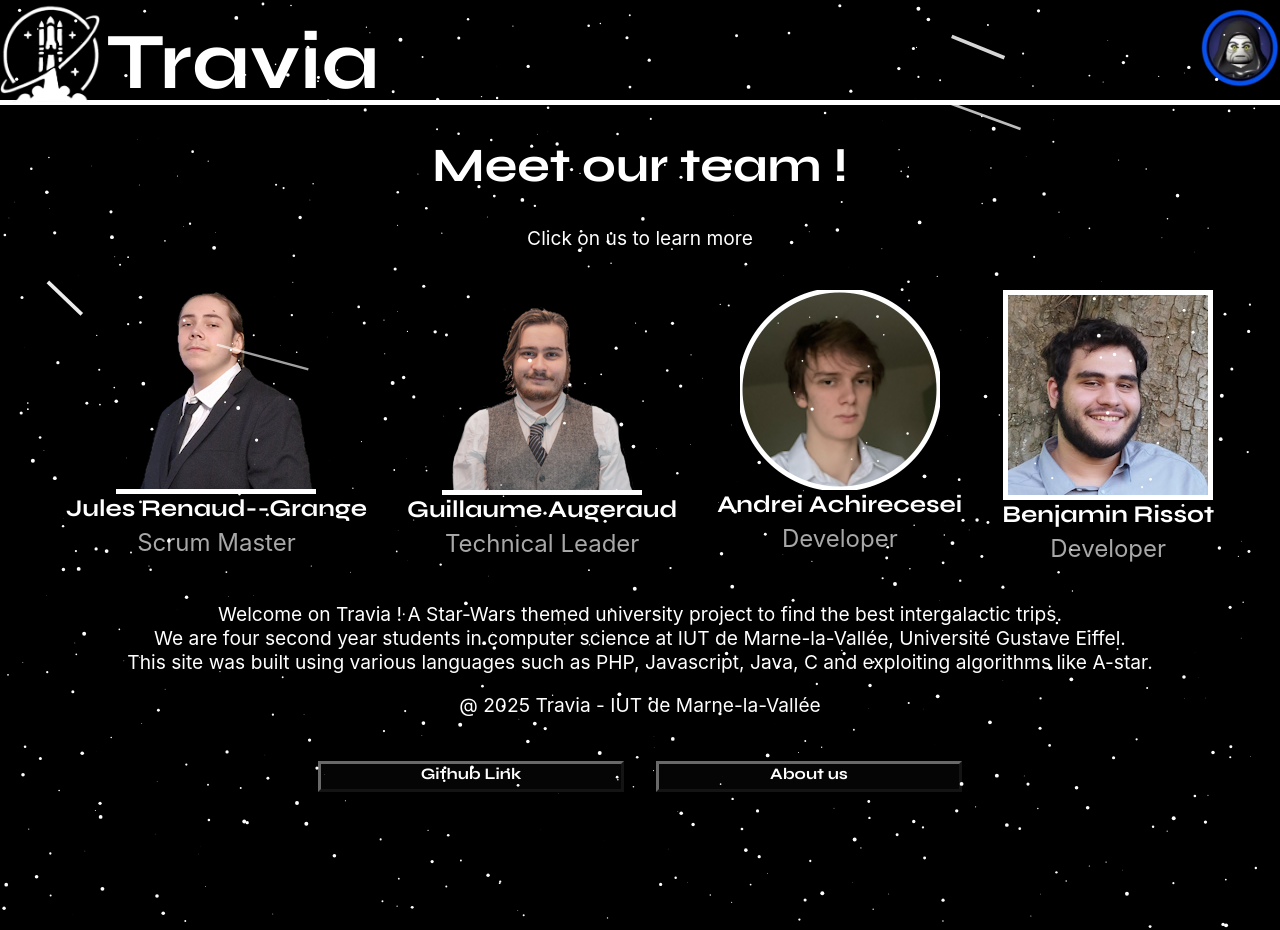
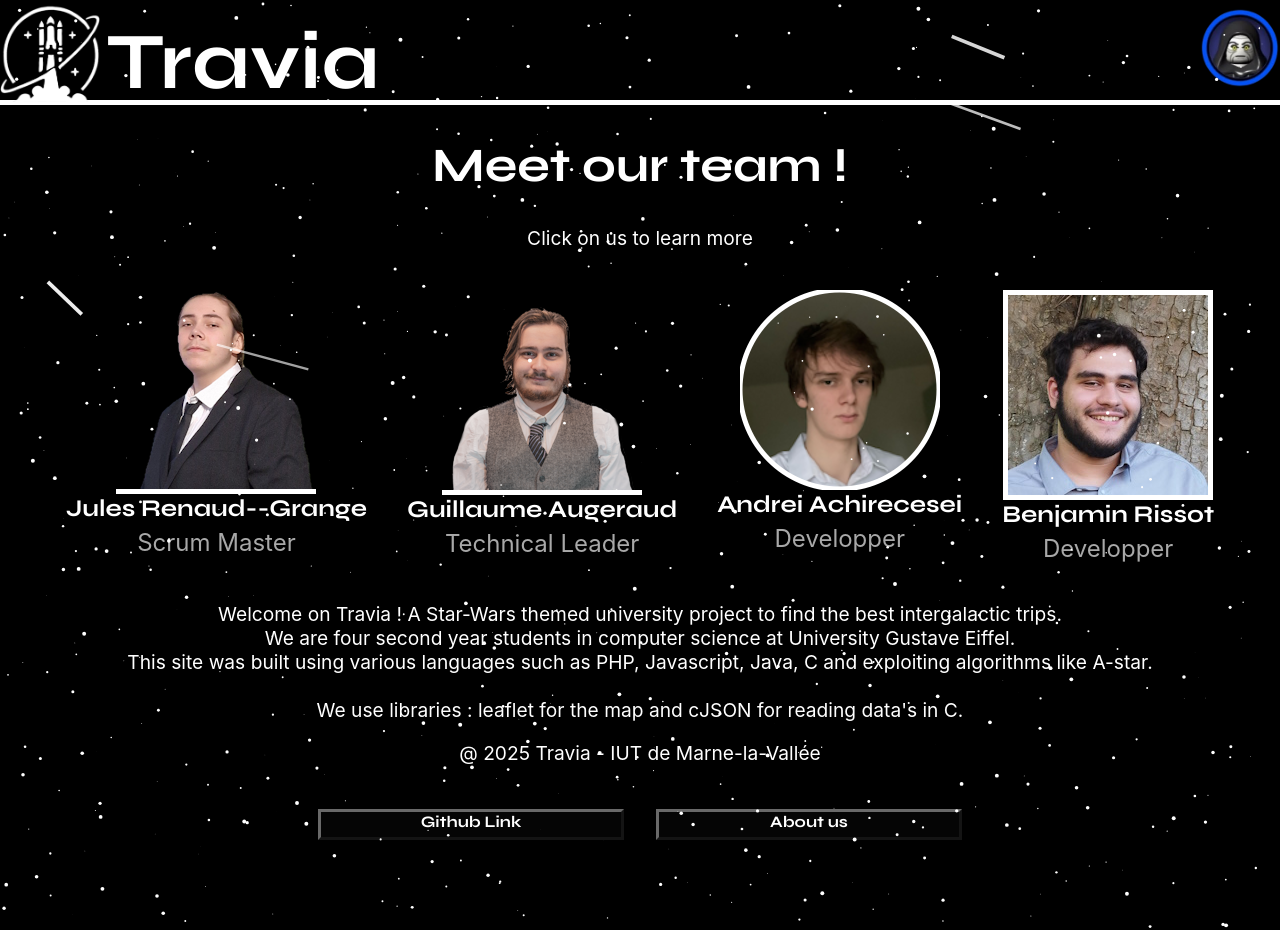
Before and after one commit to HayroMaki/Travia, a PHP site: page /aboutus.php in a window 1280 px wide. Run offline with PHP 8.4, Linux system fonts and the light colour scheme; some web fonts are replaced.

Commit message:
modified typo.

```diff
--- a/aboutus.php
+++ b/aboutus.php
@@ -1,13 +1,4 @@
 <!DOCTYPE html>
-
-<?php
-
-// To prevent the program to stop due to memory usage or execution time :
-ini_set('memory_limit', '4096M');
-ini_set('max_execution_time', 0);
-ini_set('display_errors', 1);
-error_reporting(E_ALL);
-?>
 
 <html lang="fr">
 <head>
@@ -36,17 +27,19 @@ include("include/header.inc.php");
         <div class="box"><img class="jg" src="images/guillaume.png">Guillaume Augeraud<br><div class="role">Technical Leader</div></div>
     </a>
     <a href="https://www.linkedin.com/in/a-achirecesei/" target="_blank">
-        <div class="box"><img src="images/andrei.png">Andrei Achirecesei<br><div class="role">Developer</div></div>
+        <div class="box"><img src="images/andrei.png">Andrei Achirecesei<br><div class="role">Developper</div></div>
     </a>
     <a href="https://www.linkedin.com/in/rissot/" target="_blank">
-        <div class="box"><img class="b" src="images/benjamin.jpg">Benjamin Rissot<br><div class="role">Developer</div></div>
+        <div class="box"><img class="b" src="images/benjamin.jpg">Benjamin Rissot<br><div class="role">Developper</div></div>
     </a>
 </div>
 
 <p>
     Welcome on Travia ! A Star-Wars themed university project to find the best intergalactic trips.<br>
-    We are four second year students in computer science at IUT de Marne-la-Vallée, Université Gustave Eiffel.<br>
+    We are four second year students in computer science at University Gustave Eiffel.<br>
     This site was built using various languages such as PHP, Javascript, Java, C and exploiting algorithms like A-star.<br>
+    <br>
+    We use libraries : leaflet for the map and cJSON for reading data's in C.<br>
 </p>
 
 <p>
```
